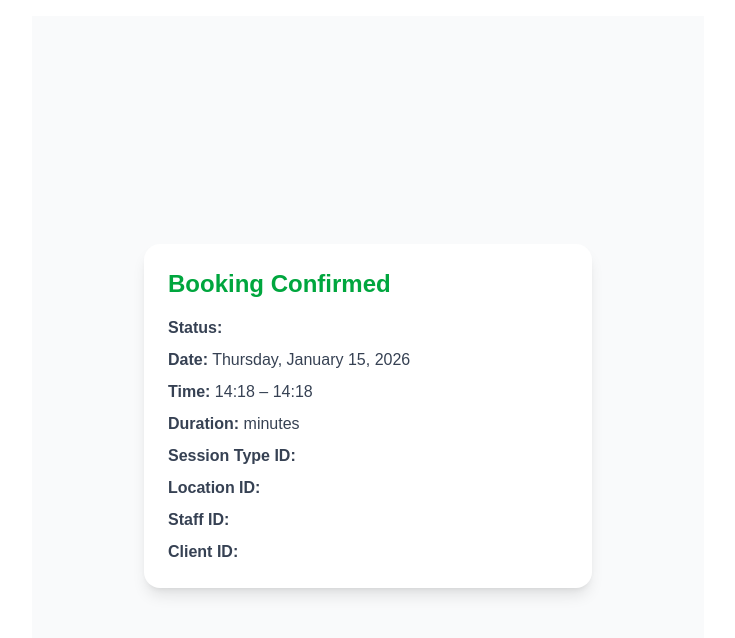
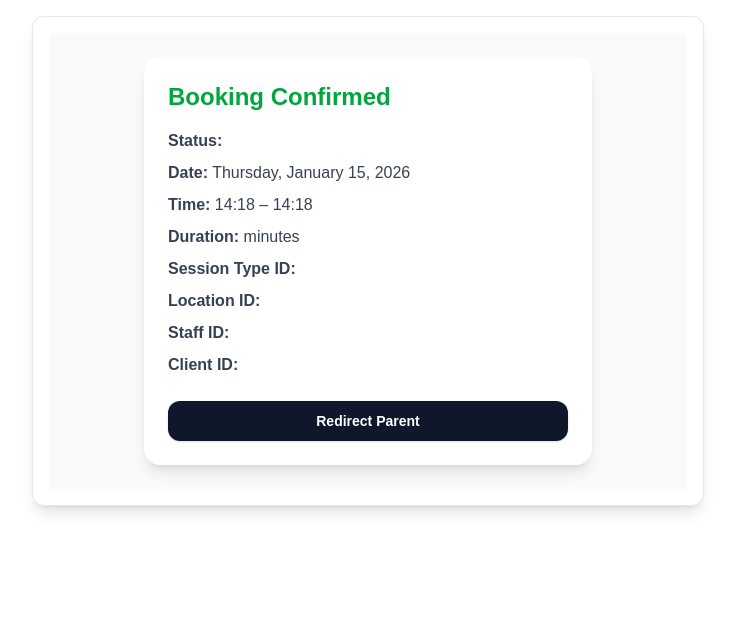
Before and after one commit to IwachetoMarinov/booking-widget, a Next.js app: page /confirmation in a window 1280 px wide. Before the commit this address had no page. Shown: the top 638 px of the page, without its empty margins (272-1007 px from the left). Built offline with nearby package versions, Linux system fonts and the light colour scheme.

Commit message:
Check for sending event to Parrent

```diff
--- a/src/app/components/Calendar/index.tsx
+++ b/src/app/components/Calendar/index.tsx
@@ -10,11 +10,14 @@ interface CalendarProps {
 
 const Calendar = ({ selectedDate, onChange }: CalendarProps) => {
   return (
-    <DatePicker
-      className="widget-datepicker"
-      selected={selectedDate}
-      onChange={(date: Date | null) => date && onChange(date)}
-    />
+    <div>
+      <p>Select a date</p>
+      <DatePicker
+        className="widget-datepicker"
+        selected={selectedDate}
+        onChange={(date: Date | null) => date && onChange(date)}
+      />
+    </div>
   );
 };
 
--- /dev/null
+++ b/src/app/components/Widget/index.tsx
@@ -0,0 +1,43 @@
+"use client";
+import React, { useEffect } from "react";
+
+const WIDGET_ORIGIN = "https://elevatione-booking-widget.netlify.app";
+
+const Widget = () => {
+  useEffect(() => {
+    const onMessage = (event: MessageEvent) => {
+      // Security: only accept messages from your widget domain
+      if (event.origin !== WIDGET_ORIGIN) return;
+
+      const data = event.data;
+      if (!data || typeof data !== "object") return;
+
+      // Redirect request
+      console.log("Received message:", data, event);
+
+      if (data.type === "WIDGET_REDIRECT" && typeof data.url === "string") {
+        window.location.assign(data.url);
+      }
+    };
+
+    window.addEventListener("message", onMessage);
+    return () => window.removeEventListener("message", onMessage);
+  }, []);
+
+  return (
+    <section>
+      <div>
+        <h1>Embeded IFRAME</h1>
+        {/* <iframe
+          width="475"
+          height="660"
+          src={`${WIDGET_ORIGIN}`}
+          frameBorder="0"
+          style={{ display: "block" }}
+        /> */}
+      </div>
+    </section>
+  );
+};
+
+export default Widget;
--- a/src/app/confirmation/page.tsx
+++ b/src/app/confirmation/page.tsx
@@ -3,9 +3,7 @@ import ConfirmationPage from "@/src/views/ConfirmationPage";
 export default async function Confirmation() {
   return (
     <main className="min-h-screen bg-white p-4">
-      <div className="mx-auto max-w-2xl">
-        <ConfirmationPage />
-      </div>
+      <ConfirmationPage />
     </main>
   );
 }
--- a/src/app/customer/page.tsx
+++ b/src/app/customer/page.tsx
@@ -3,9 +3,7 @@ import CustomerPage from "@/src/views/CustomerPage";
 export default async function Customer() {
   return (
     <main className="min-h-screen bg-white p-4">
-      <div className="mx-auto max-w-2xl">
-        <CustomerPage />
-      </div>
+      <CustomerPage />
     </main>
   );
 }
--- /dev/null
+++ b/src/app/widget/page.tsx
@@ -0,0 +1,9 @@
+import Widget from "@/src/app/components/Widget";
+
+export default function WidgetPage() {
+  return (
+    <main className="min-h-screen bg-white p-4">
+      <Widget />
+    </main>
+  );
+}
--- a/src/hooks/useCustomer.ts
+++ b/src/hooks/useCustomer.ts
@@ -87,13 +87,13 @@ const useCustomer = () => {
   const handleSubmit = async (e: React.FormEvent) => {
     e.preventDefault();
     setSubmitted(true);
-    dispatch(setLoading(true));
 
     const currentErrors = validate(values);
     if (Object.keys(currentErrors).length > 0) return;
 
     // Next step: search client by email, create if missing
     console.log("Customer form valid. Values:", values);
+    dispatch(setLoading(true));
 
     const response = await fetch("/api/customer", {
       method: "POST",
--- a/src/views/ConfirmationPage/index.tsx
+++ b/src/views/ConfirmationPage/index.tsx
@@ -8,15 +8,25 @@ const ConfirmationPage = () => {
   const { bookingDetails } = useAppSelector((state) => state.availability);
   const router = useRouter();
 
-  console.log(bookingDetails);
+  console.log("ConfirmationPage", bookingDetails);
   useEffect(() => {
-    if (!bookingDetails) {
-      router.push("/");
-    }
+    // if (!bookingDetails) router.push("/");
   }, [bookingDetails, router]);
 
+  const redirectParrentPage = () => {
+    window.parent.postMessage(
+      {
+        type: "WIDGET_REDIRECT",
+        url: "http://localhost:3001/booking-confirmed?id=123",
+      },
+      "*"
+    );
+    window.close();
+  };
+
   return (
-    <div className="min-h-screen flex items-center justify-center bg-gray-50 p-6">
+    <div className="mx-auto max-w-2xl rounded-xl border border-gray-200 shadow-lg shadow-black/10 p-4">
+      <div className="flex items-center justify-center bg-gray-50 p-6">
         <div className="max-w-md w-full bg-white rounded-2xl shadow-lg p-6 space-y-4">
           <h1 className="text-2xl font-semibold text-green-600">
             Booking Confirmed
@@ -28,7 +38,9 @@ const ConfirmationPage = () => {
             </p>
             <p>
               <strong>Date:</strong>{" "}
-            {dayjs(bookingDetails?.StartDateTime).format("dddd, MMMM D, YYYY")}
+              {dayjs(bookingDetails?.StartDateTime).format(
+                "dddd, MMMM D, YYYY"
+              )}
             </p>
             <p>
               <strong>Time:</strong>{" "}
@@ -52,11 +64,14 @@ const ConfirmationPage = () => {
             </p>
           </div>
 
-        {bookingDetails?.FirstAppointment && (
-          <div className="mt-4 p-3 bg-blue-50 text-blue-700 rounded-lg text-sm">
-            This is your first appointment with us. Welcome!
+          {/* Button to send to parent page Message */}
+          <button
+            onClick={redirectParrentPage}
+            className="mt-2 w-full rounded-xl bg-slate-900 px-4 py-2.5 text-sm font-semibold text-white shadow-sm hover:bg-slate-800 focus:outline-none focus:ring-2 focus:ring-slate-300 disabled:opacity-60 cursor-pointer"
+          >
+            Redirect Parent
+          </button>
         </div>
-        )}
       </div>
     </div>
   );
--- a/src/views/CustomerPage/index.tsx
+++ b/src/views/CustomerPage/index.tsx
@@ -23,6 +23,7 @@ const CustomerPage = () => {
   } = useCustomer();
 
   return (
+    <div className="mx-auto max-w-2xl rounded-xl border border-gray-200 shadow-lg shadow-black/10 p-4">
       <div className="mx-auto w-full max-w-xl p-4">
         <div className="mb-4">
           <h2 className="text-xl font-semibold text-slate-900">Customer</h2>
@@ -94,13 +95,14 @@ const CustomerPage = () => {
 
             <button
               type="submit"
-            className="mt-2 w-full rounded-xl bg-slate-900 px-4 py-2.5 text-sm font-semibold text-white shadow-sm hover:bg-slate-800 focus:outline-none focus:ring-2 focus:ring-slate-300 disabled:opacity-60"
+              className="mt-2 w-full rounded-xl bg-slate-900 px-4 py-2.5 text-sm font-semibold text-white shadow-sm hover:bg-slate-800 focus:outline-none focus:ring-2 focus:ring-slate-300 disabled:opacity-60 cursor-pointer"
             >
               Continue
             </button>
           </form>
         )}
       </div>
+    </div>
   );
 };
 
--- a/src/views/Homepage/index.tsx
+++ b/src/views/Homepage/index.tsx
@@ -69,8 +69,8 @@ export default function HomePage() {
   }, []);
 
   return (
-    <main className="min-h-screen bg-white p-4">
-      <div className="mx-auto max-w-2xl">
+    <main className="min-h-screen bg-white  ">
+      <div className="mx-auto max-w-2xl rounded-xl border border-gray-200 shadow-lg shadow-black/10 p-4">
         <h1 className="text-xl font-semibold">Elevatione</h1>
 
         {/* Select option with siteIds */}
```
Also changed, not shown: src/app/page.tsx (+0 -10 lines). Lines whose indentation alone changed are shown as unchanged.
